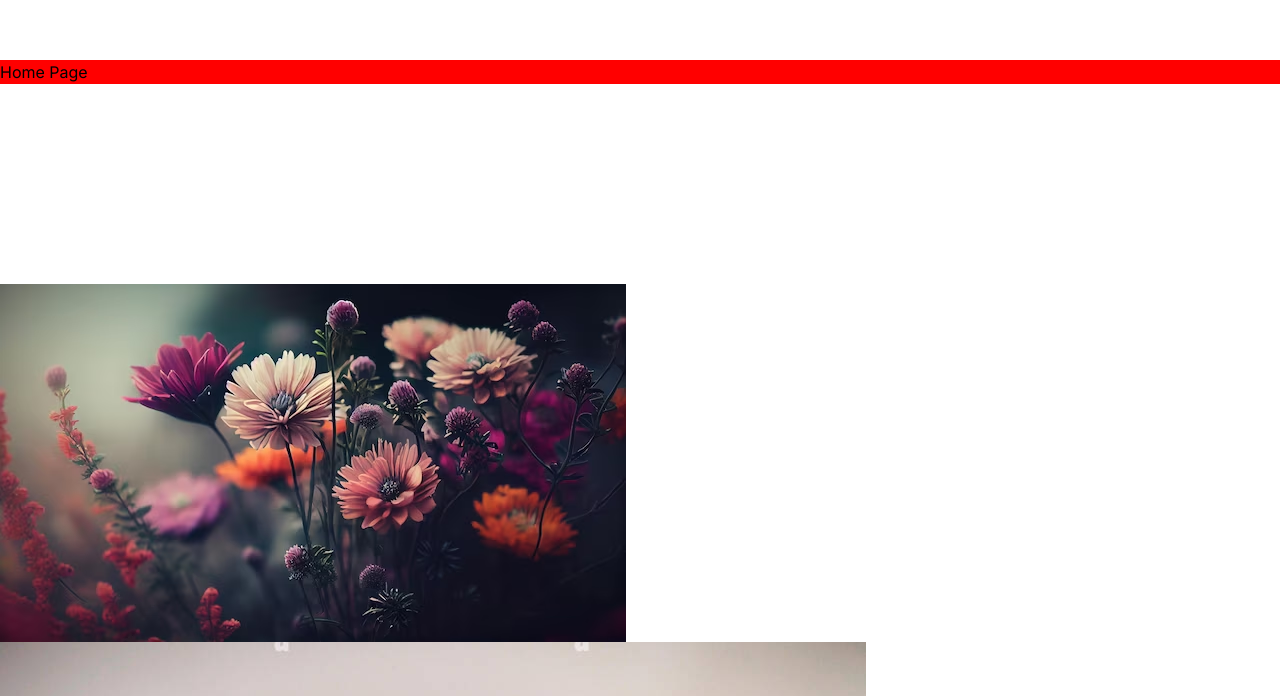
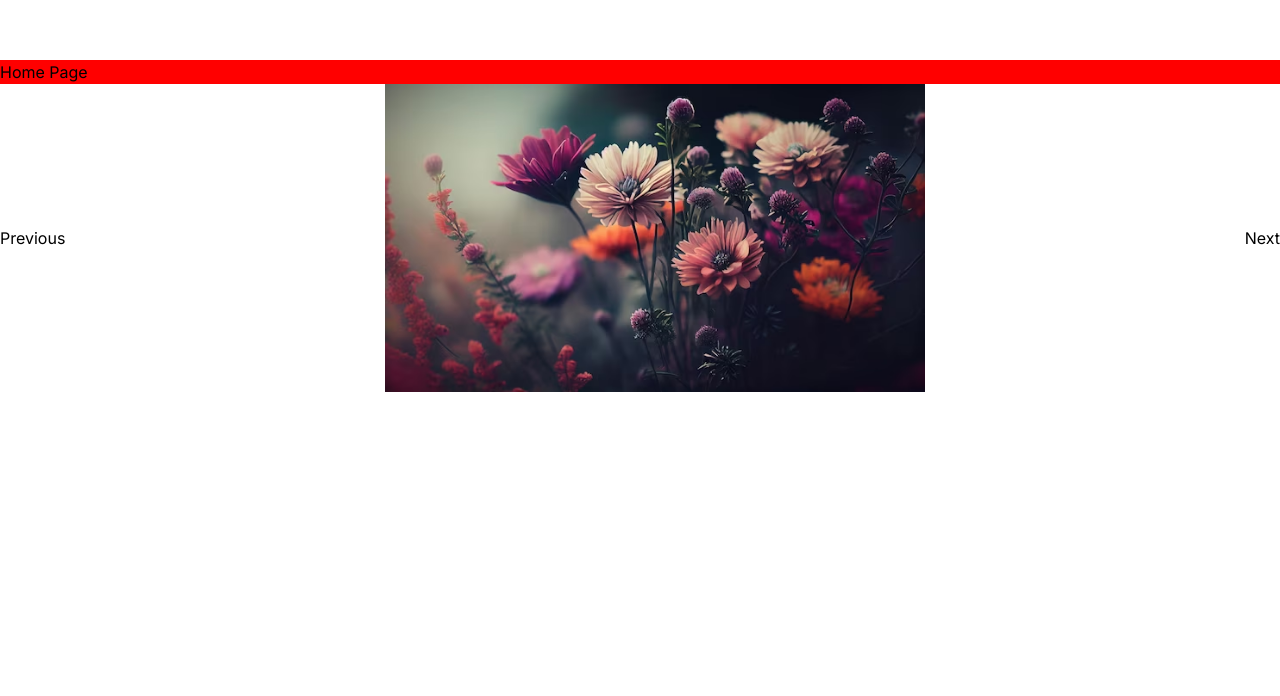
Before and after one commit to ashrafali2000/framer-motion, a Next.js app: page /home in a window 1280 px wide. Shown: the part 104-800 px from the top of the page. Built offline with nearby package versions, Linux system fonts and the light colour scheme.

Commit message:
add slider

```diff
--- a/package.json
+++ b/package.json
@@ -11,6 +11,7 @@
   "dependencies": {
     "framer-motion": "^10.16.16",
     "next": "14.0.4",
+    "popmotion": "^11.0.5",
     "react": "^18",
     "react-dom": "^18"
   },
--- a/src/app/components/animation/scrool.tsx
+++ /dev/null
@@ -1,29 +0,0 @@
-"use client"
-import React from "react";
-import { motion, AnimatePresence } from "framer-motion";
-
-type Image = {
-  images: string;
-};
-
-const images: Image[] = [
-  { images: "flower1.avif" },
-  { images: "flower2.jpg" },
-  { images: "flower3.jpg" },
-  { images: "flower4.jpeg" },
-  { images: "flowr4.avif" },
-];
-
-export const Slideshow: React.FC = () => (
-  <AnimatePresence>
-    {images.map((p: Image) => (
-      <motion.img
-        key={p.images}
-        src={p.images}
-        initial={{ opacity: 0, y: 200 }}
-        animate={{ opacity: 1 }}
-        exit={{ opacity: 0 }}
-      />
-    ))}
-  </AnimatePresence>
-);
--- /dev/null
+++ b/src/app/components/animation/slider.tsx
@@ -0,0 +1,49 @@
+"use client"
+import React, { useState } from "react";
+import { motion } from "framer-motion";
+
+type Image = {
+  images: string;
+};
+
+const images: Image[] = [
+  { images: "flower1.avif" },
+  { images: "flower2.jpg" },
+  { images: "flower3.jpg" },
+  { images: "flower4.jpeg" },
+  { images: "flowr4.avif" },
+];
+
+const Slideshow: React.FC = () => {
+  const [currentIndex, setCurrentIndex] = useState(0);
+
+  const handleNext = () => {
+    setCurrentIndex((prevIndex) => (prevIndex + 1) % images.length);
+  };
+
+  const handlePrev = () => {
+    setCurrentIndex((prevIndex) => (prevIndex - 1 + images.length) % images.length);
+  };
+
+  return (
+    <div className="flex gap-80">
+      <button onClick={handlePrev}>Previous</button>
+      <motion.div
+        key={currentIndex}
+        initial={{ opacity: 0, y: 200 }}
+        animate={{ opacity: 1, y: 0 }}
+        exit={{ opacity: 0, y: -200 }}
+        transition={{ duration: 0.5 }}
+      >
+        <img
+          key={images[currentIndex].images}
+          src={images[currentIndex].images}
+          alt={`flower-${currentIndex}`}
+        />
+      </motion.div>
+      <button onClick={handleNext}>Next</button>
+    </div>
+  );
+};
+
+export default Slideshow;
--- a/src/app/home/page.tsx
+++ b/src/app/home/page.tsx
@@ -1,14 +1,15 @@
 import Image from 'next/image'
 import { MyComponent } from '../components/animation/myComponent';
 import HumBurger from '../components/animation/amBurger';
-import { Slideshow } from '../components/animation/scrool';
+import Slideshow from '../components/animation/slider';
+
 
  function Home() {
   return (
 <div>
     <HumBurger />
     <h4 style={{backgroundColor:"red"}}>Home Page</h4>
-    <Slideshow></Slideshow>
+    <Slideshow />
     {/* <MyComponent /> */}
 </div>
   )
```
Also changed, not shown: src/app/components/animation/image-data.ts (added), src/app/components/animation/slider.module.css (added), 1 other file (tests, documents, lock files or other folders).
